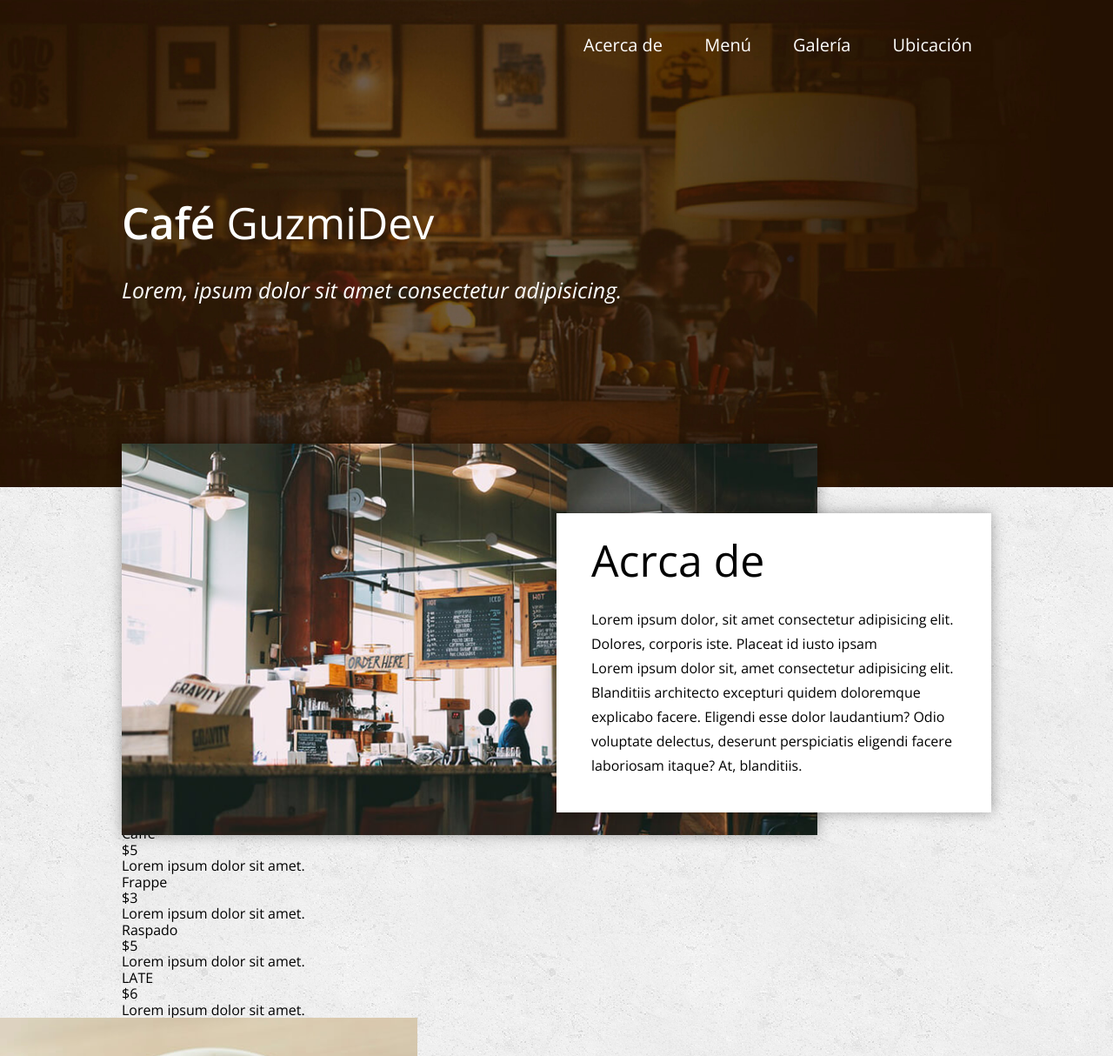
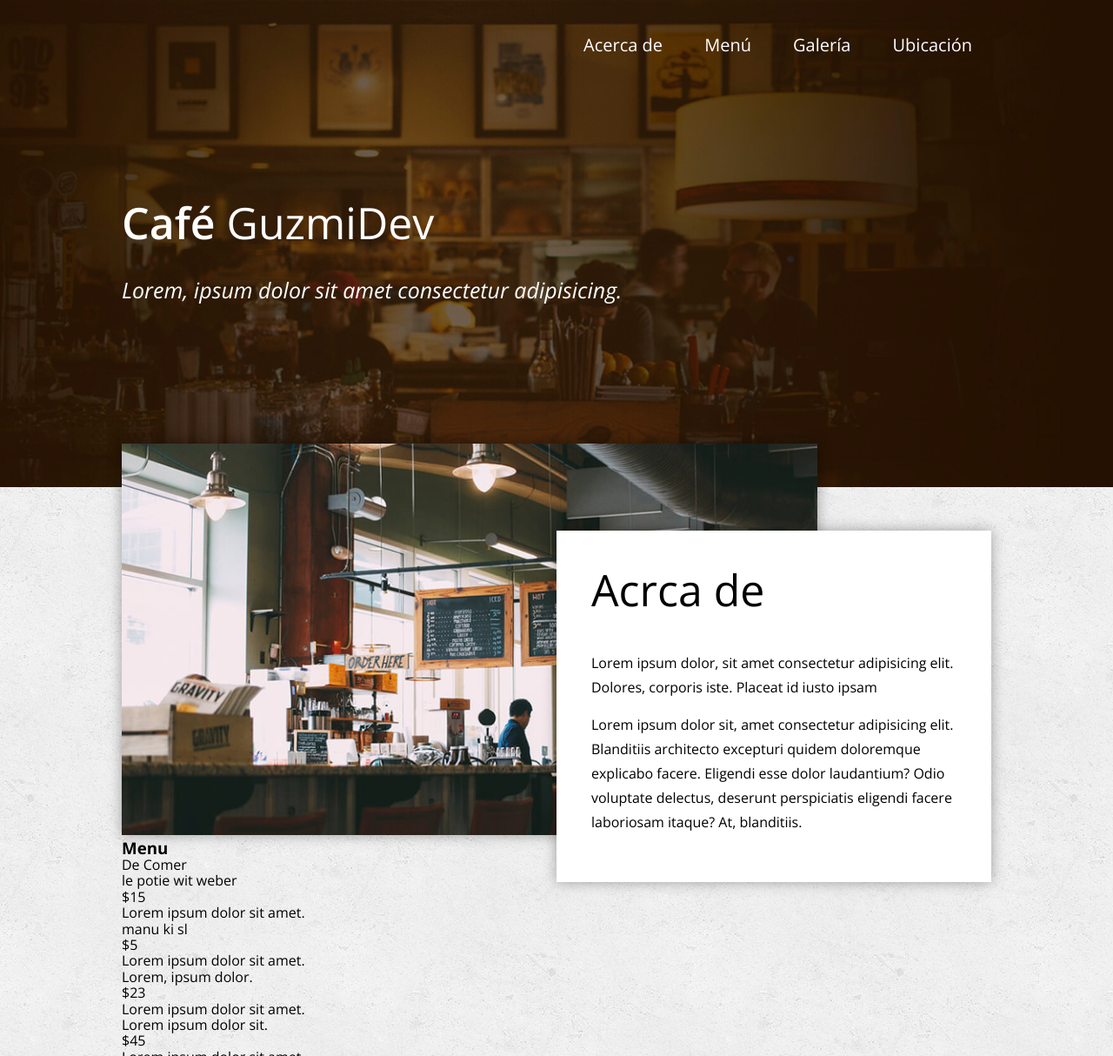
Before and after one commit to GuzmiDev/practica_restaurant, a website: page index.html in a window 1280 px wide. Shown: the top 1214 px of the page at 87% size. Drawn offline with nearby package versions, Linux system fonts and the light colour scheme.

Commit message:
:bug: Mejora acerca-de
Implementacion de flexbox

```diff
--- a/css/_main.scss
+++ b/css/_main.scss
@@ -7,6 +7,8 @@ main {
   &__container {
     overflow: visible;
     position: relative;
+    display: flex;
+    justify-content: flex-end;
   }
   &__img {
     width: 80%;
@@ -25,9 +27,7 @@ main {
     padding: 40px;
     width: 50%;
     position: relative;
-    float: right;
-    top: 30px;
-    // top: 500px; /*Con Parallax*/
+    top: 50px;
     z-index: 1;
     box-shadow: 0px 0px 15px 0px rgba(0, 0, 0, 0.35);
     h3 {
@@ -35,7 +35,9 @@ main {
       font-weight: 300;
       margin-bottom: 40px;
     }
-    line-height: 28px;
-    margin-bottom: 15px;
+    p {
+      line-height: 28px;
+      margin-bottom: 15px;
+    }
   }
 }
```
Also changed, not shown: css/estilos.css, 1 other file.
